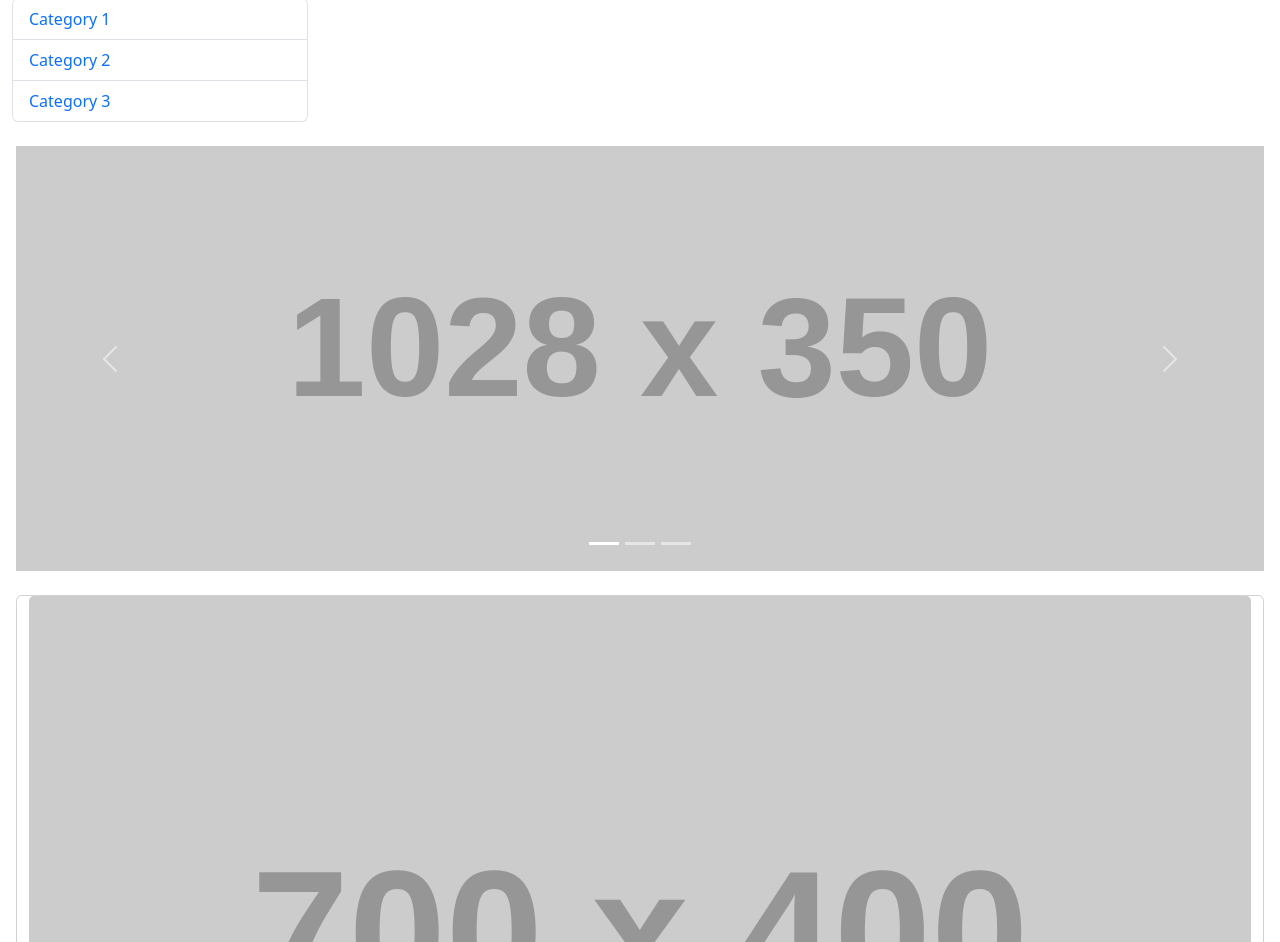
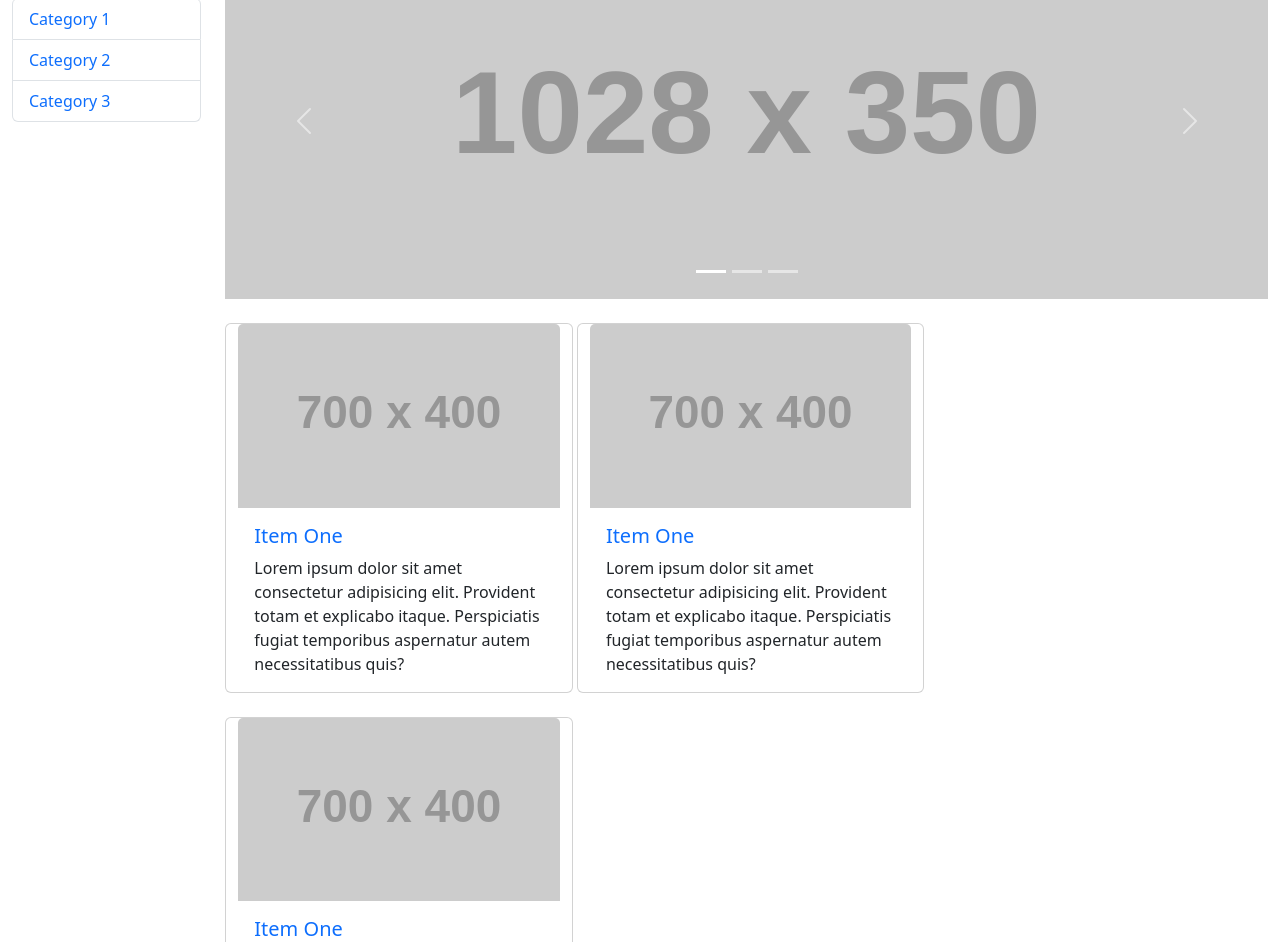
Before and after one commit to pedrodif/uploadBootstrapLayout, a plain HTML site: page index.html in a window 1280 px wide. Shown: the part 152-1094 px from the top of the page. Drawn offline with nearby package versions, Linux system fonts and the light colour scheme; placeholder pictures from the web are drawn by us.

Commit message:
fix: :art: corrects styling to match both layouts

```diff
--- a/index.html
+++ b/index.html
@@ -4,6 +4,8 @@
 <head>
     <meta charset="UTF-8">
     <meta name="viewport" content="width=device-width, initial-scale=1.0">
+    <link rel="stylesheet" href="css/main.css">
+    <link rel="shortcut icon" href="img/shopcart.svg" type="image/x-icon">
     <link href="https://cdn.jsdelivr.net/npm/bootstrap@5.3.3/dist/css/bootstrap.min.css" rel="stylesheet"
         integrity="sha384-QWTKZyjpPEjISv5WaRU9OFeRpok6YctnYmDr5pNlyT2bRjXh0JMhjY6hW+ALEwIH" crossorigin="anonymous">
     <script src="https://cdn.jsdelivr.net/npm/bootstrap@5.3.3/dist/js/bootstrap.bundle.min.js"
@@ -44,22 +46,22 @@
         </nav>
     </header>
 
-    <div>
-        <aside class="container-fluid my-4">
+    <div class="container-fluid" id="container">
+        <div class="row">
+            <aside class="col-12 col-lg-2 mt-4">
                 <h2 class="mb-3">Shop Name</h2>
-            <div class="row">
-                <div class="col-12 col-lg-3">
+                <!-- <div class="col-12 col-lg-3"> -->
                 <ul class="list-group">
                     <li class="list-group-item text-primary">Category 1</li>
                     <li class="list-group-item text-primary">Category 2</li>
                     <li class="list-group-item text-primary">Category 3</li>
                 </ul>
-                </div>
-            </div>
+                <!-- </div> -->
+                <!-- </div> -->
             </aside>
 
-        <main class="mx-3">
-            <div id="carouselExampleIndicators" class="carousel slide mb-4">
+            <main class="col-12 col-lg-10 mt-4">
+                <div id="carouselExampleIndicators" class="carousel slide mb-4 col-lg-12">
                     <div class="carousel-indicators">
                         <button type="button" data-bs-target="#carouselExampleIndicators" data-bs-slide-to="0"
                             class="active" aria-current="true" aria-label="Slide 1"></button>
@@ -94,54 +96,50 @@
                     </button>
                 </div>
 
-            <div class="container-fluid mb-4">
-                <div class="row">
-                    <div class="card col-12">
+                <div class="container-fluid">
+                    <div class="row grid column-gap-1">
+                        <section class="card col-12 col-lg-4 mb-4">
                             <img src="https://placehold.co/700x400" class="card-img-top" alt="cardImage">
 
                             <div class="card-body">
                                 <h5 class="card-title text-primary">Item One</h5>
                                 <p class="card-text">Lorem ipsum dolor sit amet consectetur adipisicing elit. Provident
                                     totam et
-                                explicabo itaque. Perspiciatis fugiat temporibus aspernatur autem necessitatibus quis?
+                                    explicabo itaque. Perspiciatis fugiat temporibus aspernatur autem necessitatibus
+                                    quis?
                                 </p>
                             </div>
-                    </div>
-                </div>
-            </div>
+                        </section>
 
-            <div class="container-fluid mb-4">
-                <div class="row">
-                    <div class="card col-12">
+                        <section class="card col-12 col-lg-4 mb-4">
                             <img src="https://placehold.co/700x400" class="card-img-top" alt="cardImage">
 
                             <div class="card-body">
                                 <h5 class="card-title text-primary">Item One</h5>
                                 <p class="card-text">Lorem ipsum dolor sit amet consectetur adipisicing elit. Provident
                                     totam et
-                                explicabo itaque. Perspiciatis fugiat temporibus aspernatur autem necessitatibus quis?
+                                    explicabo itaque. Perspiciatis fugiat temporibus aspernatur autem necessitatibus
+                                    quis?
                                 </p>
                             </div>
-                    </div>
-                </div>
-            </div>
+                        </section>
 
-            <div class="container-fluid mb-4">
-                <div class="row">
-                    <div class="card col-12">
+                        <section class="card col-12 col-lg-4 mb-4">
                             <img src="https://placehold.co/700x400" class="card-img-top" alt="cardImage">
 
                             <div class="card-body">
                                 <h5 class="card-title text-primary">Item One</h5>
                                 <p class="card-text">Lorem ipsum dolor sit amet consectetur adipisicing elit. Provident
                                     totam et
-                                explicabo itaque. Perspiciatis fugiat temporibus aspernatur autem necessitatibus quis?
+                                    explicabo itaque. Perspiciatis fugiat temporibus aspernatur autem necessitatibus
+                                    quis?
                                 </p>
                             </div>
-                    </div>
+                        </section>
                     </div>
                 </div>
             </main>
+        </div>
     </div>
 
     <footer class="bg-dark p-3 text-light text-center">
```
Lines whose indentation alone changed are shown as unchanged.
